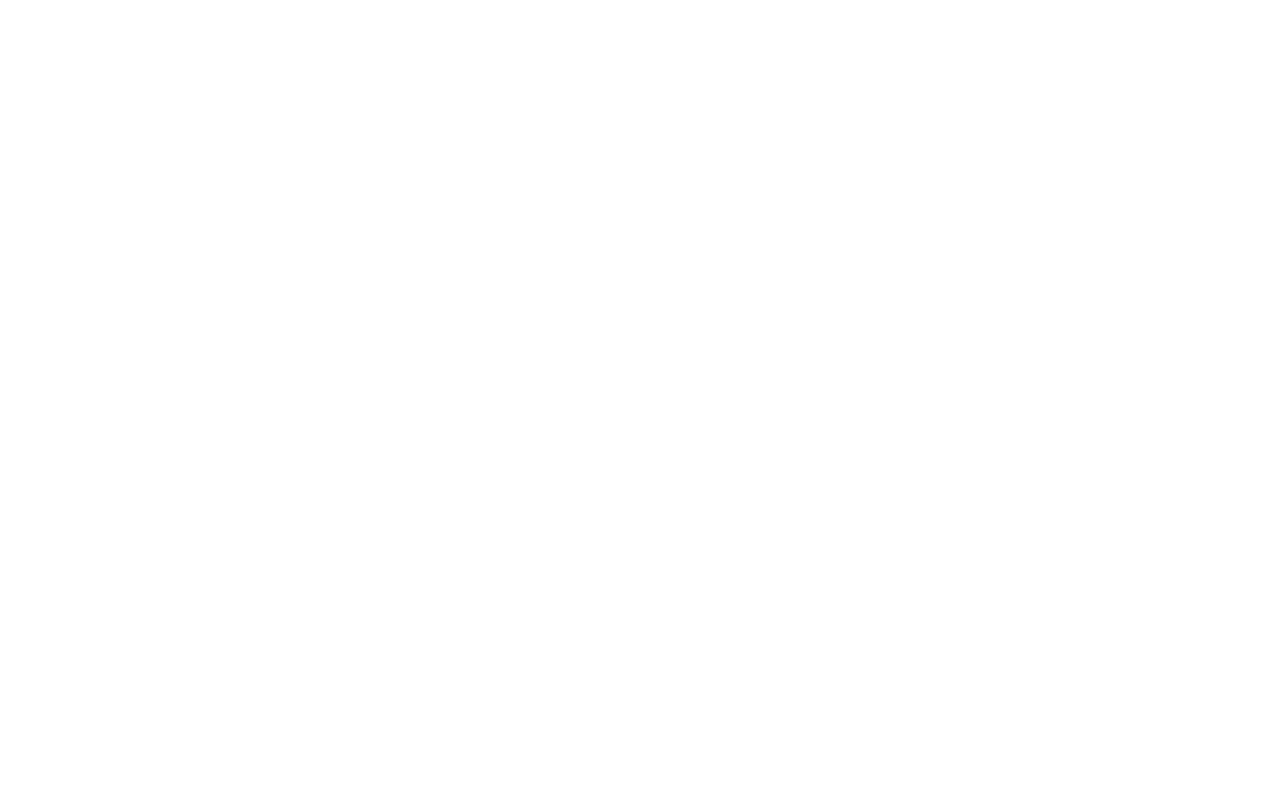
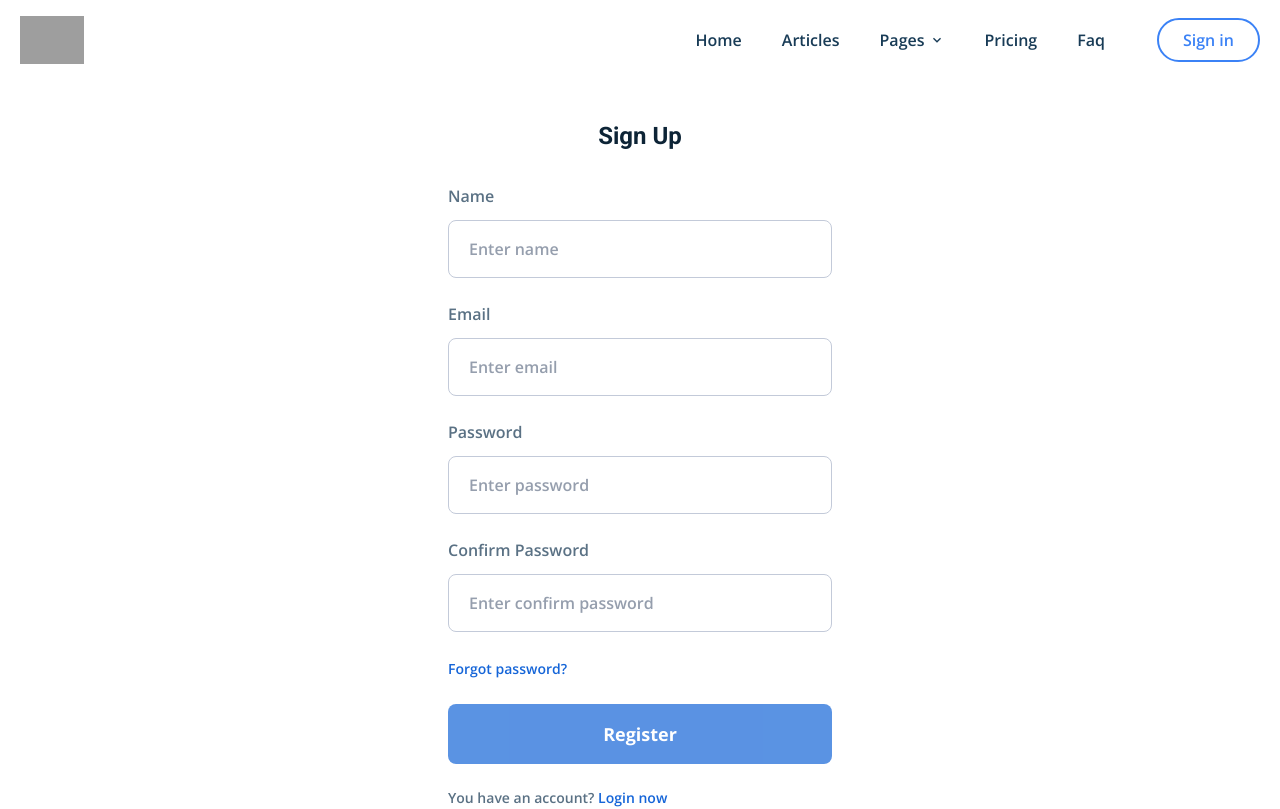
Before and after one commit to Sremmacs/blog-project, a React (Create React App) app: page /register in a window 1280 px wide. Before the commit this address had no page. Shown: the top 809 px of the page. Built offline with nearby package versions, Linux system fonts and the light colour scheme; grey boxes are pictures that could not be loaded.

Commit message:
20-register page

```diff
--- a/src/App.js
+++ b/src/App.js
@@ -3,6 +3,8 @@
 import "./App.css";
 import ArticleDetailPage from "./pages/articleDetail/ArticleDetailPage";
 import HomePage from "./pages/home/HomePage";
+import RegisterPage from "./pages/register/RegisterPage";
+
 
 function App() {
   return (
@@ -10,6 +12,7 @@
       <Routes>
         <Route index path="/" element={<HomePage />} />
         <Route path="/blog/:id" element={<ArticleDetailPage />} />
+        <Route path="/register" element={<RegisterPage />} />
       </Routes>
     </div>
   );
--- /dev/null
+++ b/src/pages/register/RegisterPage.jsx
@@ -0,0 +1,188 @@
+import React from "react";
+import { useForm } from "react-hook-form";
+import { Link } from "react-router-dom";
+import MainLayout from "../../components/MainLayout";
+
+const RegisterPage = () => {
+  const {
+    register,
+    handleSubmit,
+    formState: { errors, isValid },
+    watch,
+  } = useForm({
+    defaultValues: {
+      name: "",
+      email: "",
+      password: "",
+      confirmPassword: "",
+    },
+    mode: "onChange",
+  });
+
+  const submitHandler = (data) => {
+    console.log(data);
+  };
+
+  const password = watch("password");
+
+  return (
+    <MainLayout>
+      <section className="container mx-auto px-5 py-10">
+        <div className="w-full max-w-sm mx-auto">
+          <h1 className="font-roboto text-2xl font-bold text-center text-dark-hard mb-8">
+            Sign Up
+          </h1>
+          <form onSubmit={handleSubmit(submitHandler)}>
+            <div className="flex flex-col mb-6 w-full">
+              <label
+                htmlFor="name"
+                className="text-[#5a7184] font-semibold block"
+              >
+                Name
+              </label>
+              <input
+                type="text"
+                id="name"
+                {...register("name", {
+                  minLength: {
+                    value: 1,
+                    message: "Name length must be at least 1 character",
+                  },
+                  required: {
+                    value: true,
+                    message: "Name is required",
+                  },
+                })}
+                placeholder="Enter name"
+                className={`placeholder:text-[#959ead] text-dark-hard mt-3 rounded-lg px-5 py-4 font-semibold block outline-none border ${
+                  errors.name ? "border-red-500" : "border-[#c3cad9]"
+                }`}
+              />
+              {errors.name?.message && (
+                <p className="text-red-500 text-xs mt-1">
+                  {errors.name?.message}
+                </p>
+              )}
+            </div>
+            <div className="flex flex-col mb-6 w-full">
+              <label
+                htmlFor="email"
+                className="text-[#5a7184] font-semibold block"
+              >
+                Email
+              </label>
+              <input
+                type="email"
+                id="email"
+                {...register("email", {
+                  pattern: {
+                    value:
+                      /^(([^<>()[\]\\.,;:\s@"]+(\.[^<>()[\]\\.,;:\s@"]+)*)|(".+"))@((\[[0-9]{1,3}\.[0-9]{1,3}\.[0-9]{1,3}\.[0-9]{1,3}])|(([a-zA-Z\-0-9]+\.)+[a-zA-Z]{2,}))$/,
+                    message: "Enter a valid email",
+                  },
+                  required: {
+                    value: true,
+                    message: "Email is required",
+                  },
+                })}
+                placeholder="Enter email"
+                className={`placeholder:text-[#959ead] text-dark-hard mt-3 rounded-lg px-5 py-4 font-semibold block outline-none border ${
+                  errors.email ? "border-red-500" : "border-[#c3cad9]"
+                }`}
+              />
+              {errors.email?.message && (
+                <p className="text-red-500 text-xs mt-1">
+                  {errors.email?.message}
+                </p>
+              )}
+            </div>
+            <div className="flex flex-col mb-6 w-full">
+              <label
+                htmlFor="password"
+                className="text-[#5a7184] font-semibold block"
+              >
+                Password
+              </label>
+              <input
+                type="password"
+                id="password"
+                {...register("password", {
+                  required: {
+                    value: true,
+                    message: "Password is required",
+                  },
+                  minLength: {
+                    value: 6,
+                    message: "Password length must be at least 6 characters",
+                  },
+                })}
+                placeholder="Enter password"
+                className={`placeholder:text-[#959ead] text-dark-hard mt-3 rounded-lg px-5 py-4 font-semibold block outline-none border ${
+                  errors.password ? "border-red-500" : "border-[#c3cad9]"
+                }`}
+              />
+              {errors.password?.message && (
+                <p className="text-red-500 text-xs mt-1">
+                  {errors.password?.message}
+                </p>
+              )}
+            </div>
+            <div className="flex flex-col mb-6 w-full">
+              <label
+                htmlFor="confirmPassword"
+                className="text-[#5a7184] font-semibold block"
+              >
+                Confirm Password
+              </label>
+              <input
+                type="password"
+                id="confirmPassword"
+                {...register("confirmPassword", {
+                  required: {
+                    value: true,
+                    message: "Confirm password is required",
+                  },
+                  validate: (value) => {
+                    if (value !== password) {
+                      return "Passwords do not match";
+                    }
+                  },
+                })}
+                placeholder="Enter confirm password"
+                className={`placeholder:text-[#959ead] text-dark-hard mt-3 rounded-lg px-5 py-4 font-semibold block outline-none border ${
+                  errors.confirmPassword ? "border-red-500" : "border-[#c3cad9]"
+                }`}
+              />
+              {errors.confirmPassword?.message && (
+                <p className="text-red-500 text-xs mt-1">
+                  {errors.confirmPassword?.message}
+                </p>
+              )}
+            </div>
+            <Link
+              to="/forget-password"
+              className="text-sm font-semibold text-primary"
+            >
+              Forgot password?
+            </Link>
+            <button
+              type="submit"
+              disabled={!isValid}
+              className="bg-primary text-white font-bold text-lg py-4 px-8 w-full rounded-lg my-6 disabled:opacity-70 disabled:cursor-not-allowed"
+            >
+              Register
+            </button>
+            <p className="text-sm font-semibold text-[#5a7184]">
+              You have an account?{" "}
+              <Link to="/login" className="text-primary">
+                Login now
+              </Link>
+            </p>
+          </form>
+        </div>
+      </section>
+    </MainLayout>
+  );
+};
+
+export default RegisterPage;
```
